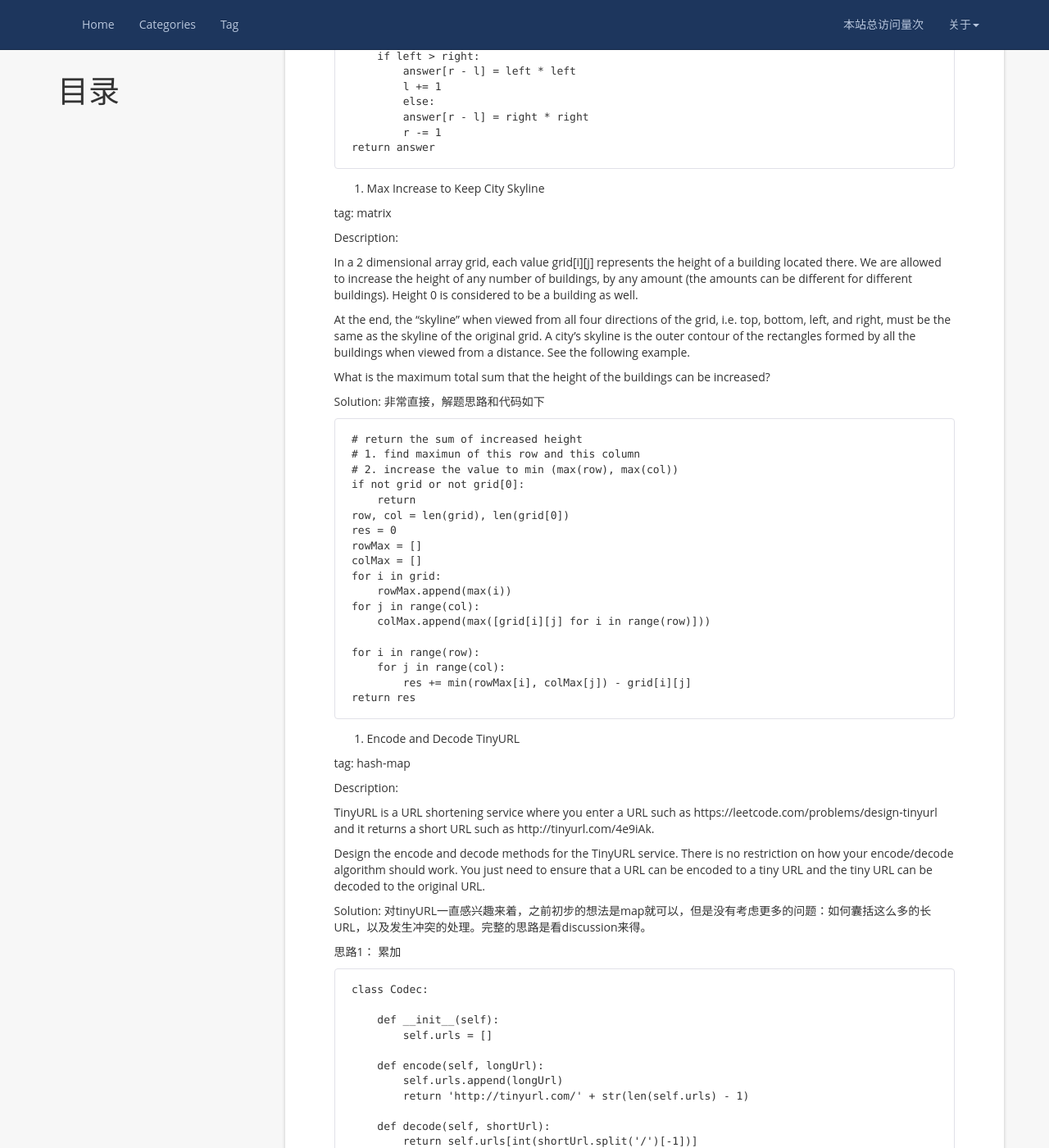
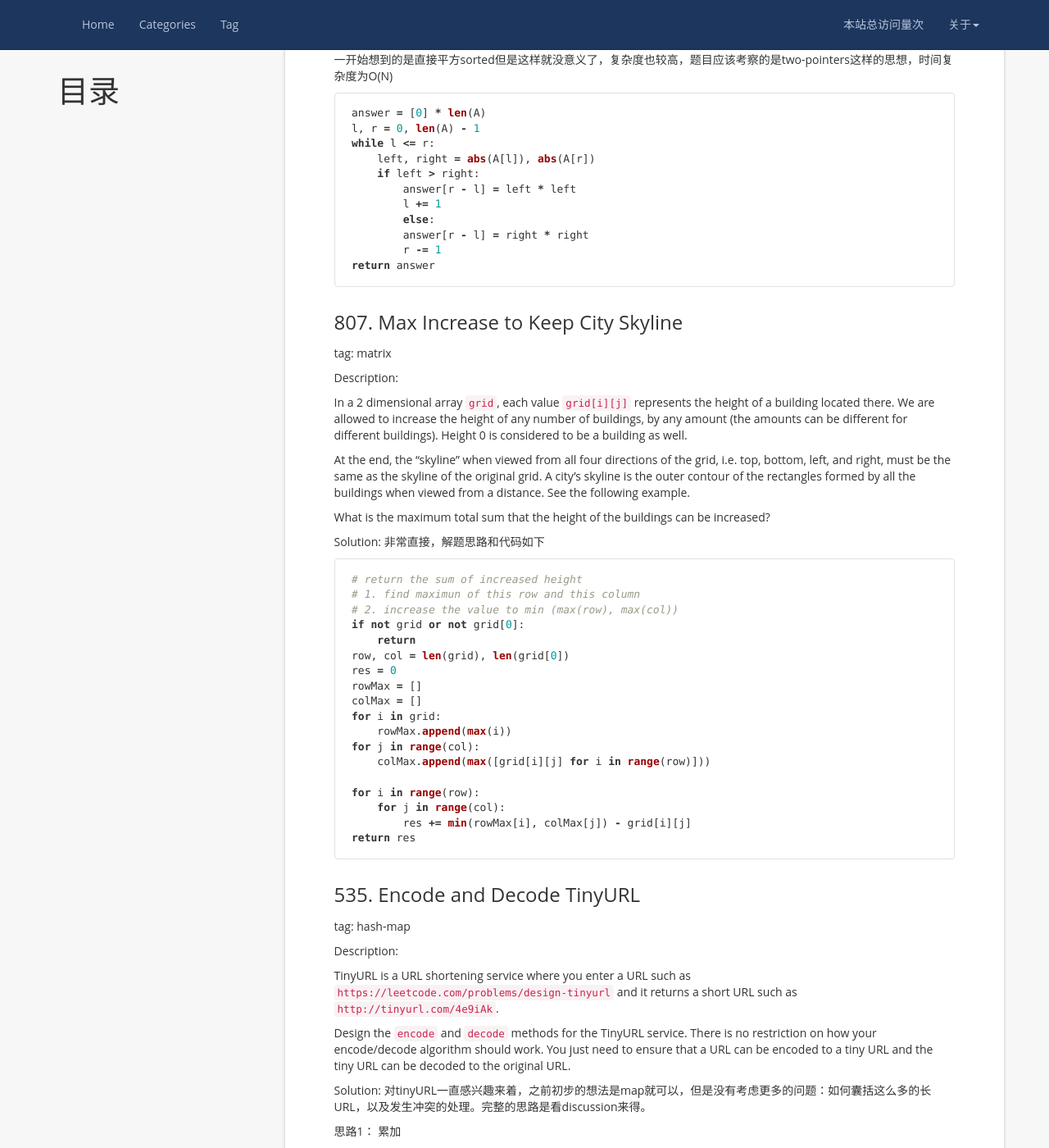
Before and after one commit to leeskyed/leeskyed.github.io, a Jekyll site: the page built from _posts/2019-09-04-LeetCode-09020904.md, in a window 1280 px wide and 1400 px high, scrolled down 2292 px. Shown: the whole window at 82% size. Built offline with Jekyll 4.4.1, drawn with Linux system fonts in a browser that asks for light colours; nearby versions of some CDN libraries; a script that is not in the unit is left out; comment, search, counter and statistics services are not loaded; some of the changed text lies outside the part shown.

Commit message:
new article

````diff
--- a/_posts/2019-09-04-LeetCode-09020904.md
+++ b/_posts/2019-09-04-LeetCode-09020904.md
@@ -10,130 +10,139 @@ tag: coding
  * @Author: Leesky
  * @Date: 2019-09-02 13:41:28
  * @LastEditors: Leesky
- * @LastEditTime: 2019-09-04 18:07:53
+ * @LastEditTime: 2019-09-04 18:10:12
  -->
-
-942. DI String Match
+### 942. DI String Match
 
 tag: math, two-pointers
 
 Description:
 
-Given a string S that only contains "I" (increase) or "D" (decrease), let N = S.length.
+Given a string `S` that **only** contains "I" (increase) or "D" (decrease), let `N = S.length`.
 
-Return any permutation A of [0, 1, ..., N] such that for all i = 0, ..., N-1:
+Return **any** permutation `A` of `[0, 1, ..., N]` such that for all `i = 0, ..., N-1`:
 
--   If S[i] == "I", then A[i] < A[i+1]
--   If S[i] == "D", then A[i] > A[i+1]
+-   If `S[i] == "I"`, then `A[i] < A[i+1]`
+-   If `S[i] == "D"`, then `A[i] > A[i+1]`
 
 Solution:
 
-    result = []
-    minimum, maximum = 0, len(S)
-    for s in S:
-        if s =='I':
-            result.append(minimum)
-            minimum += 1
-        else:
-            result.append(maximum)
-            maximum -= 1
+```python
+result = []
+minimum, maximum = 0, len(S)
+for s in S:
+    if s =='I':
+        result.append(minimum)
+        minimum += 1
+    else:
         result.append(maximum)
+        maximum -= 1
+    result.append(maximum)
+```
 
 
 
-1021. Remove Outermost Parentheses
+### 1021. Remove Outermost Parentheses
 
 tag: stack
 
 Description:
 
-A valid parentheses string is either empty (""), "(" + A + ")", or A + B, where A and B are valid parentheses strings, and + represents string concatenation.  For example, "", "()", "(())()", and "(()(()))" are all valid parentheses strings.
+A valid parentheses string is either empty `("")`, `"(" + A + ")"`, or `A + B`, where `A` and `B` are valid parentheses strings, and `+` represents string concatenation.  For example, `""`, `"()"`, `"(())()"`, and `"(()(()))"` are all valid parentheses strings.
 
-A valid parentheses string S is primitive if it is nonempty, and there does not exist a way to split it into S = A+B, with A and B nonempty valid parentheses strings.
+A valid parentheses string `S` is **primitive** if it is nonempty, and there does not exist a way to split it into `S = A+B`, with `A` and `B` nonempty valid parentheses strings.
 
-Given a valid parentheses string S, consider its primitive decomposition: S = P_1 + P_2 + ... + P_k, where P_i are primitive valid parentheses strings.
+Given a valid parentheses string `S`, consider its primitive decomposition: `S = P_1 + P_2 + ... + P_k`, where `P_i` are primitive valid parentheses strings.
 
 Solution:可以用栈这种数据结构来解决，然后将其分part来看，当完成一个par即count==0就清零，重新开始。
 
-    count = 0
-    element = ""
-    result = ""
+```python
+count = 0
+element = ""
+result = ""
 
-    for c in S:
-        element += c
-        if c == "(":
-            count += 1
-        elif c == ")":
-            count -= 1
+for c in S:
+    element += c
+    if c == "(":
+        count += 1
+    elif c == ")":
+        count -= 1
 
-        if count == 0:
-            result += element[1:-1]
-            element = ""
+    if count == 0:
+        result += element[1:-1]
+        element = ""
 
-    return result
+return result
+```
 
 
 
-17. Letter Combinations of a Phone Number
+### 17. Letter Combinations of a Phone Number
 
 tag: string, backtracking
 
 Description:
 
-Given a string containing digits from 2-9 inclusive, return all possible letter combinations that the number could represent.
+Given a string containing digits from `2-9` inclusive, return all possible letter combinations that the number could represent.
 
 A mapping of digit to letters (just like on the telephone buttons) is given below. Note that 1 does not map to any letters.
 
 Solution: 分为循环和递归两种方法，递归的时间复杂度太高，就不考虑了。循环的话考虑python的语言trick可以缩短很多代码。（自己写的代码，主要是用index和list的复制来实现的，有点像完成一个二维矩阵。）
 
-    res *= inLength # res befor ['a', 'b'] after ['a', 'b', 'a', 'b']
-    for i in range(inLength):
-    	for j in range(outLength):
-    		res[i*outLength+j] += numToLetter[digit][i]
+```python
+res *= inLength # res befor ['a', 'b'] after ['a', 'b', 'a', 'b']
+for i in range(inLength):
+	for j in range(outLength):
+		res[i*outLength+j] += numToLetter[digit][i]
+```
 
 这里就用到了iterator的特性来实现，每次都是新建一个新的list，然后用一个二重循环来实现
 
-    dict = {'2':"abc", '3':"def", '4':"ghi", '5':"jkl", '6':"mno", '7': "pqrs", '8':"tuv", '9':"wxyz"}
-    cmb = [''] if digits else []
-    for d in digits:
-        cmb = [p + q for p in cmb for q in dict[d]]
-    return cmb
+```python
+dict = {'2':"abc", '3':"def", '4':"ghi", '5':"jkl", '6':"mno", '7': "pqrs", '8':"tuv", '9':"wxyz"}
+cmb = [''] if digits else []
+for d in digits:
+    cmb = [p + q for p in cmb for q in dict[d]]
+return cmb
+```
 
 
 
-977. Squares of a Sorted Array
+### 977. Squares of a Sorted Array
 
 tag: sort, two-pointers
 
 Description:
 
-Given an array of integers A sorted in non-decreasing order, return an array of the squares of each number, also in sorted non-decreasing order.
+Given an array of integers `A` sorted in non-decreasing order, return an array of the squares of each number, also in sorted non-decreasing order.
 
 Solution:
 
 一开始想到的是直接平方sorted但是这样就没意义了，复杂度也较高，题目应该考察的是two-pointers这样的思想，时间复杂度为O(N)
 
-    answer = [0] * len(A)
-    l, r = 0, len(A) - 1
-    while l <= r:
-        left, right = abs(A[l]), abs(A[r])
-        if left > right:
-            answer[r - l] = left * left
-            l += 1
-    	else:
-            answer[r - l] = right * right
-            r -= 1
-    return answer
+```python
+answer = [0] * len(A)
+l, r = 0, len(A) - 1
+while l <= r:
+    left, right = abs(A[l]), abs(A[r])
+    if left > right:
+        answer[r - l] = left * left
+        l += 1
+	else:
+        answer[r - l] = right * right
+        r -= 1
+return answer
+```
 
 
 
-807. Max Increase to Keep City Skyline
+### 807. Max Increase to Keep City Skyline
 
 tag: matrix
 
 Description:
 
-In a 2 dimensional array grid, each value grid[i][j] represents the height of a building located there. We are allowed to increase the height of any number of buildings, by any amount (the amounts can be different for different buildings). Height 0 is considered to be a building as well.
+In a 2 dimensional array `grid`, each value `grid[i][j]` represents the height of a building located there. We are allowed to increase the height of any number of buildings, by any amount (the amounts can be different for different buildings). Height 0 is considered to be a building as well.
 
 At the end, the "skyline" when viewed from all four directions of the grid, i.e. top, bottom, left, and right, must be the same as the skyline of the original grid. A city's skyline is the outer contour of the rectangles formed by all the buildings when viewed from a distance. See the following example.
 
@@ -141,77 +150,82 @@ What is the maximum total sum that the height of the buildings can be increased?
 
 Solution: 非常直接，解题思路和代码如下
 
-    # return the sum of increased height
-    # 1. find maximun of this row and this column
-    # 2. increase the value to min (max(row), max(col))
-    if not grid or not grid[0]:
-        return
-    row, col = len(grid), len(grid[0])
-    res = 0
-    rowMax = []
-    colMax = []
-    for i in grid:
-        rowMax.append(max(i))
+```python
+# return the sum of increased height
+# 1. find maximun of this row and this column
+# 2. increase the value to min (max(row), max(col))
+if not grid or not grid[0]:
+    return
+row, col = len(grid), len(grid[0])
+res = 0
+rowMax = []
+colMax = []
+for i in grid:
+    rowMax.append(max(i))
+for j in range(col):
+    colMax.append(max([grid[i][j] for i in range(row)]))
+
+for i in range(row):
     for j in range(col):
-        colMax.append(max([grid[i][j] for i in range(row)]))
-
-    for i in range(row):
-        for j in range(col):
-            res += min(rowMax[i], colMax[j]) - grid[i][j]
-    return res
+        res += min(rowMax[i], colMax[j]) - grid[i][j]
+return res
+```
 
 
-
-535. Encode and Decode TinyURL
+### 535. Encode and Decode TinyURL
 
 tag: hash-map
 
 Description:
 
-TinyURL is a URL shortening service where you enter a URL such as https://leetcode.com/problems/design-tinyurl and it returns a short URL such as http://tinyurl.com/4e9iAk.
+TinyURL is a URL shortening service where you enter a URL such as `https://leetcode.com/problems/design-tinyurl` and it returns a short URL such as `http://tinyurl.com/4e9iAk`.
 
-Design the encode and decode methods for the TinyURL service. There is no restriction on how your encode/decode algorithm should work. You just need to ensure that a URL can be encoded to a tiny URL and the tiny URL can be decoded to the original URL.
+Design the `encode` and `decode` methods for the TinyURL service. There is no restriction on how your encode/decode algorithm should work. You just need to ensure that a URL can be encoded to a tiny URL and the tiny URL can be decoded to the original URL.
 
 Solution: 对tinyURL一直感兴趣来着，之前初步的想法是map就可以，但是没有考虑更多的问题：如何囊括这么多的长URL，以及发生冲突的处理。完整的思路是看discussion来得。
 
 思路1： 累加
 
-    class Codec:
+```python
+class Codec:
 
-        def __init__(self):
-            self.urls = []
+    def __init__(self):
+        self.urls = []
 
-        def encode(self, longUrl):
-            self.urls.append(longUrl)
-            return 'http://tinyurl.com/' + str(len(self.urls) - 1)
+    def encode(self, longUrl):
+        self.urls.append(longUrl)
+        return 'http://tinyurl.com/' + str(len(self.urls) - 1)
 
-        def decode(self, shortUrl):
-            return self.urls[int(shortUrl.split('/')[-1])]
+    def decode(self, shortUrl):
+        return self.urls[int(shortUrl.split('/')[-1])]
+```
 
 思路2：hash-map，用上了大小写字母加数字共计62种可能，encode的方法是随机抽取六位alphabet，然后判断该code是否被占用以及互存进dict里面。比较完备的考虑了情况，当然在实际情况中好像这种方法会导致的问题就是后期code不够用的情况下会导致效率十分低下，就需要定时更新或者其他的方法。
 
-    class Codec:
+```python
+class Codec:
 
-        alphabet = string.ascii_letters + '0123456789'
+    alphabet = string.ascii_letters + '0123456789'
 
-        def __init__(self):
-            self.url2code = {}
-            self.code2url = {}
+    def __init__(self):
+        self.url2code = {}
+        self.code2url = {}
 
-        def encode(self, longUrl):
-            while longUrl not in self.url2code:
-                code = ''.join(random.choice(Codec.alphabet) for _ in range(6))
-                if code not in self.code2url:
-                    self.code2url[code] = longUrl
-                    self.url2code[longUrl] = code
-            return 'http://tinyurl.com/' + self.url2code[longUrl]
+    def encode(self, longUrl):
+        while longUrl not in self.url2code:
+            code = ''.join(random.choice(Codec.alphabet) for _ in range(6))
+            if code not in self.code2url:
+                self.code2url[code] = longUrl
+                self.url2code[longUrl] = code
+        return 'http://tinyurl.com/' + self.url2code[longUrl]
 
-        def decode(self, shortUrl):
-            return self.code2url[shortUrl[-6:]]
+    def decode(self, shortUrl):
+        return self.code2url[shortUrl[-6:]]
+```
 
 
 
-654. Maximum Binary Tree
+### 654. Maximum Binary Tree
 
 tags: BST
 
@@ -226,82 +240,90 @@ Construct the maximum tree by the given array and output the root node of this t
 
 Solution: 同样有递归和循环两种解法，递归复杂度为nlogn，这里循环需要用到栈，复杂度为n。
 
-    #递归
-    indexRoot = nums.index(max(nums))
-    node = TreeNode(nums[indexRoot])
-    if indexRoot > 0:
-        node.left = self.constructMaximumBinaryTree(nums[:indexRoot])
-    if indexRoot < len(nums)-1:
-        node.right = self.constructMaximumBinaryTree(nums[indexRoot + 1:])
-    return node
+```python
+#递归
+indexRoot = nums.index(max(nums))
+node = TreeNode(nums[indexRoot])
+if indexRoot > 0:
+    node.left = self.constructMaximumBinaryTree(nums[:indexRoot])
+if indexRoot < len(nums)-1:
+    node.right = self.constructMaximumBinaryTree(nums[indexRoot + 1:])
+return node
+```
 
 关于循环的解释：
 
 1.  If stack is empty, we push the node into stack and continue
 2.  If new value is smaller than the node value on top of the stack, we append TreeNode as the right node of top of stack.
-3.  If new value is larger, we keep poping from the stack until the stack is empty OR top of stack node value is greater than the new value. During the pop, we keep track of the last node being poped.
-After step 2, we either in the situation of 0, or 1, either way, we append last node as left node of the new node.
+3.  If new value is larger, we keep poping from the stack until the stack is **empty** **OR** top of stack node value is greater than the new value. During the pop, we keep track of the last node being poped.
+    After step 2, we either in the situation of 0, or 1, either way, we append last node as left node of the new node.
 
-    #循环
-    if not nums:
-        return None
-    stk = []
+```python
+#循环
+if not nums:
+    return None
+stk = []
+last = None
+for num in nums:
+    while stk and stk[-1].val < num:
+        last = stk.pop()
+    node = TreeNode(num)
+    if stk:
+        stk[-1].right = node
+    if last:
+        node.left = last
+    stk.append(node)
     last = None
-    for num in nums:
-        while stk and stk[-1].val < num:
-            last = stk.pop()
-        node = TreeNode(num)
-        if stk:
-            stk[-1].right = node
-        if last:
-            node.left = last
-        stk.append(node)
-        last = None
-    return stk[0]
+return stk[0]
+```
 
 
 
-905. Sort Array By Parity
+### 905. Sort Array By Parity
 
 tag: two-pointers
 
 Description:
 
-Given an array A of non-negative integers, return an array consisting of all the even elements of A, followed by all the odd elements of A.
+Given an array `A` of non-negative integers, return an array consisting of all the even elements of `A`, followed by all the odd elements of `A`.
 
 You may return any answer array that satisfies this condition.
 
 Solution: 直接用two-pointers可以解，主要后面可以用 &1 来判断奇偶是我没想到的，确实挺巧妙的，像我就只会写出最朴实无华的写法。
 
-    l, r = 0, len(A)-1
-    while l < r:
-        if A[l] & 1:
-            A[l], A[r] = A[r], A[l]
-        l += not (A[l] & 1)
-        r -= A[r] & 1
-    return A
+```python
+l, r = 0, len(A)-1
+while l < r:
+    if A[l] & 1:
+        A[l], A[r] = A[r], A[l]
+    l += not (A[l] & 1)
+    r -= A[r] & 1
+return A
+```
 
 
 
-961. N-Repeated Element in Size 2N Array
+### 961. N-Repeated Element in Size 2N Array
 
 Description:
 
-In a array A of size 2N, there are N+1 unique elements, and exactly one of these elements is repeated N times.
+In a array `A` of size `2N`, there are `N+1` unique elements, and exactly one of these elements is repeated N times.
 
-Return the element repeated N times.
+Return the element repeated `N` times.
 
 Solution: 最简单当然用hashmap但是会额外增加n的空间，考虑如何降低空间复杂度则需要数学的思想~
 
-    # solution 1 hash map need extra N space
-    uniq = set()
-    for a in A:
-        if a not in uniq:
-            uniq.add(a)
-        else:
-            return a
-    # solution 2 有点像某种抽屉原理，不知道是找规律找出来的还是有相关的理论
-    for i in range(2, len(A)):
-        if A[i] == A[i-1] or A[i] == A[i-2]:
-            return A[i]
-    return A[0]
+```python
+# solution 1 hash map need extra N space
+uniq = set()
+for a in A:
+    if a not in uniq:
+        uniq.add(a)
+    else:
+        return a
+# solution 2 有点像某种抽屉原理，不知道是找规律找出来的还是有相关的理论
+for i in range(2, len(A)):
+    if A[i] == A[i-1] or A[i] == A[i-2]:
+        return A[i]
+return A[0]
+```
````
